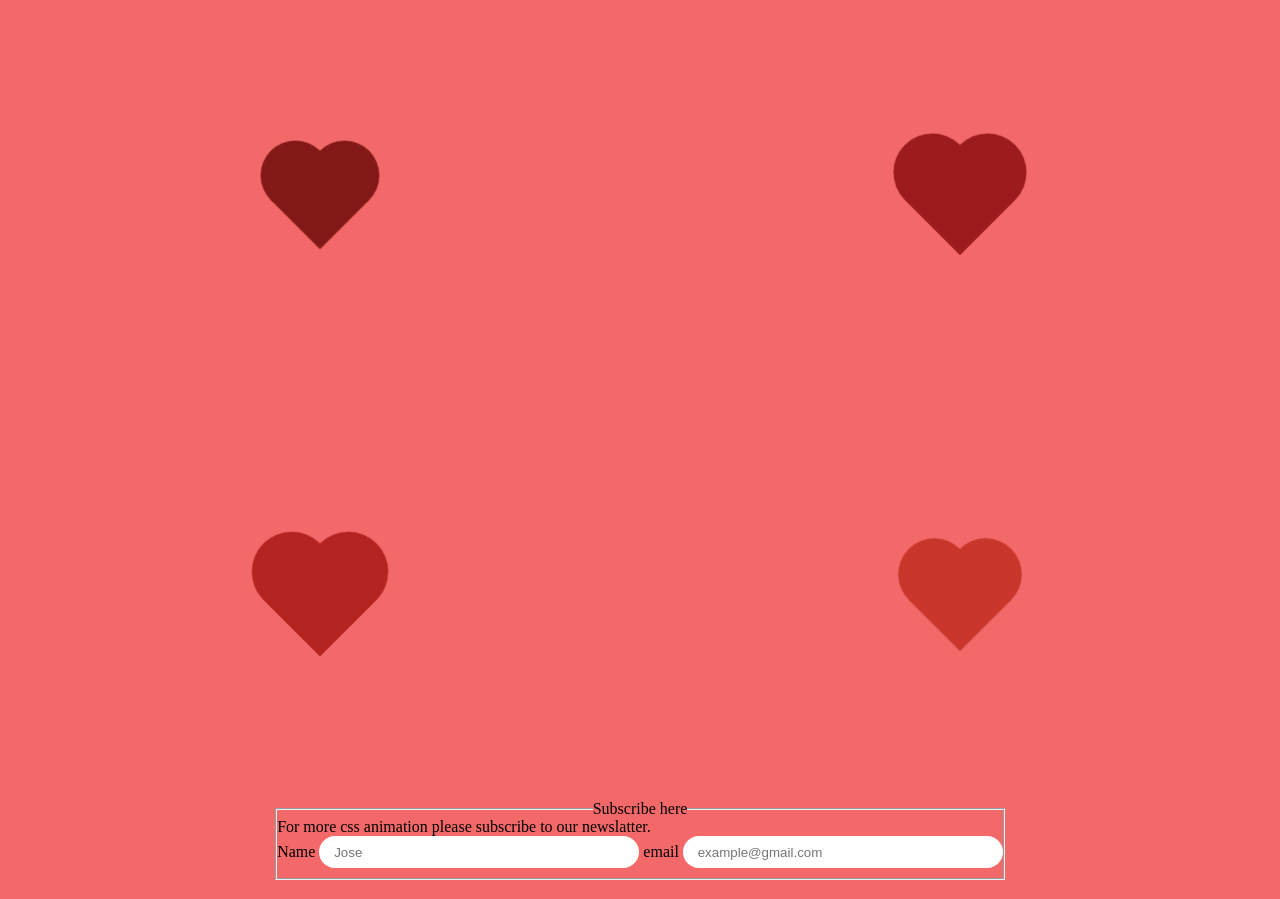
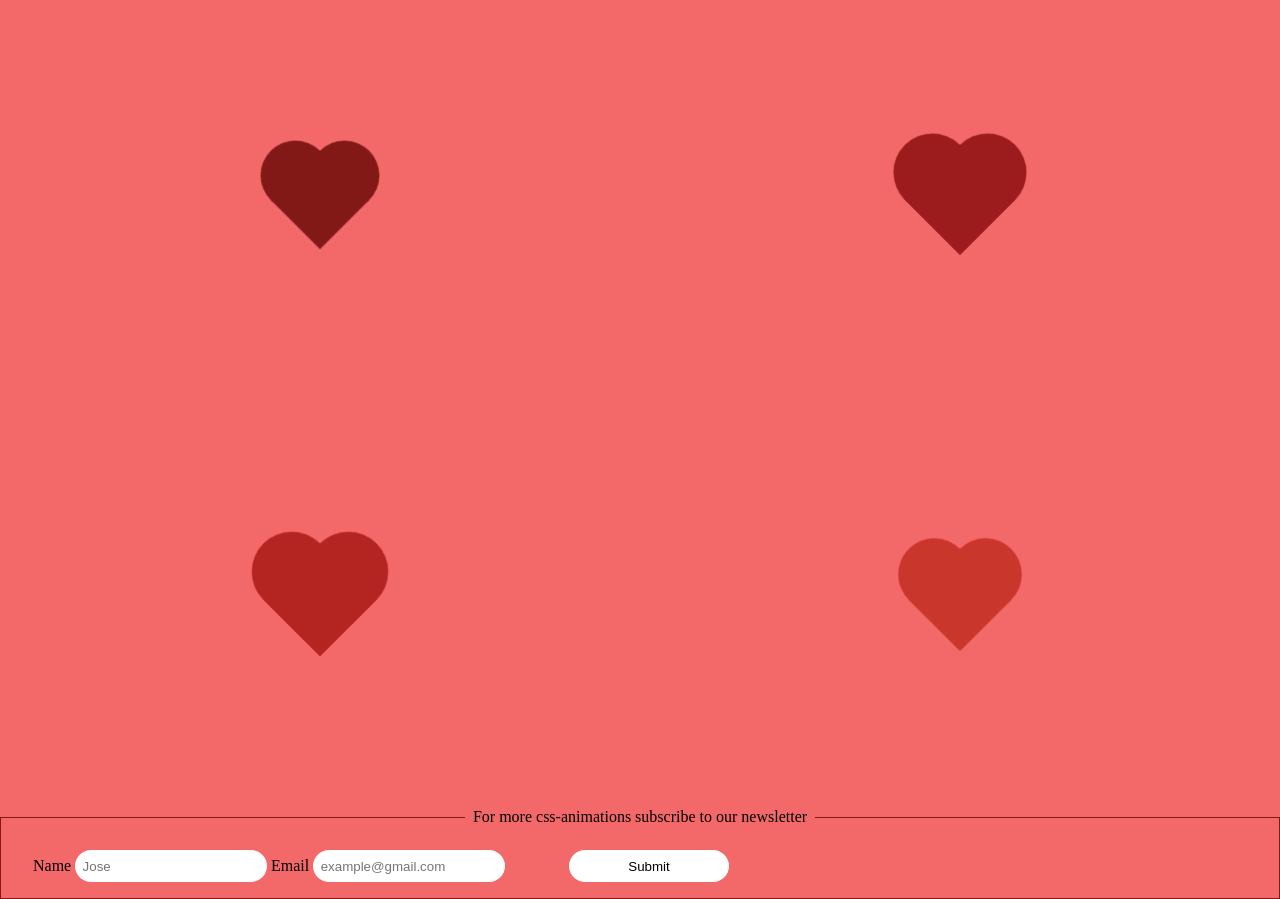
Before and after one commit to NadiaDaruiz/heart, a website: page index.html in a window 1280 px wide. Drawn offline with Linux system fonts and the light colour scheme.

Commit message:
styling form

```diff
--- a/index.html
+++ b/index.html
@@ -33,16 +33,20 @@
     <aside>
         <form action="#">
             <fieldset>
-                <legend>Subscribe here</legend>
-                <p>
-                    For more css animation please subscribe to our newslatter.
-                </p>
-                <label for="name">Name
-                    <input type="text" id="name" name="name" placeholder="Jose">
-                </label>
-                <label for="email">email
-                    <input type="email" id="email" name="email" placeholder="example@gmail.com" required>
-                </label>
+                <legend>For more css-animations subscribe to our newsletter</legend>
+                <div class="inline-container">
+                    <div class="labels">
+                        <label for="name">Name
+                            <input type="text" id="name" name="name" placeholder="Jose">
+                        </label>
+                        <label for="email">Email
+                            <input type="email" id="email" name="email" placeholder="example@gmail.com" required>
+                        </label>
+                        </div>
+                    <div class="button">
+                        <input type="submit" value="Submit">
+                    </div>
+                </div>
             </fieldset>
         </form>
     </aside>
--- a/style.css
+++ b/style.css
@@ -3,6 +3,7 @@
   padding: 0;
   box-sizing: border-box;
 }
+
 
 body {
   width: 100%;
@@ -165,33 +166,49 @@ body {
   bottom: 2.5rem;
   left: 0;
 }
-
+/* =================== Form ==================== */
 aside {
-  display: flex;
-  flex-direction: column;
-  align-items: center;
-}
-
-form {
-  flex-basis: 90%;
+  height: 6rem;
 }
 
 fieldset {
-  height: 5rem;
+  border: 1px solid #831916;
+
 }
 
 legend {
   text-align: center;
+  padding: 1ch;
 }
 
-input {
+.inline-container {
+  display: flex;
+  justify-content: flex-start;
+  align-items: center;
+  width: 95%;
+  height: 4rem;
+}
+
+.labels {
+  padding: 0 4rem 0 2rem;
+}
+
+.labels input {
+  height: 2rem;
   border: none;
   border-radius: 2rem;
-  padding: 2ch;
-  height: 2rem;
-  width: 20rem;
+  padding: 1ch;
 }
 
+.button input {
+  height: 2rem;
+  width: 10rem;
+  border: none;
+  border-radius: 2rem;
+  background-color: white;
+}
+
+/* ========================= Keyframes and media queries ========================== */
 
 @keyframes heart-beat {
   from {
```
Lines whose indentation alone changed are shown as unchanged.
